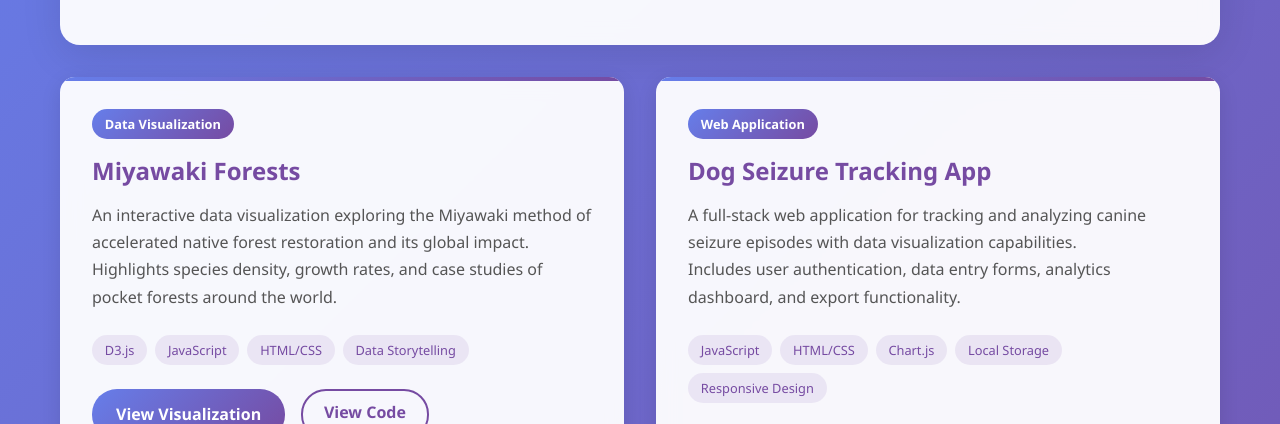
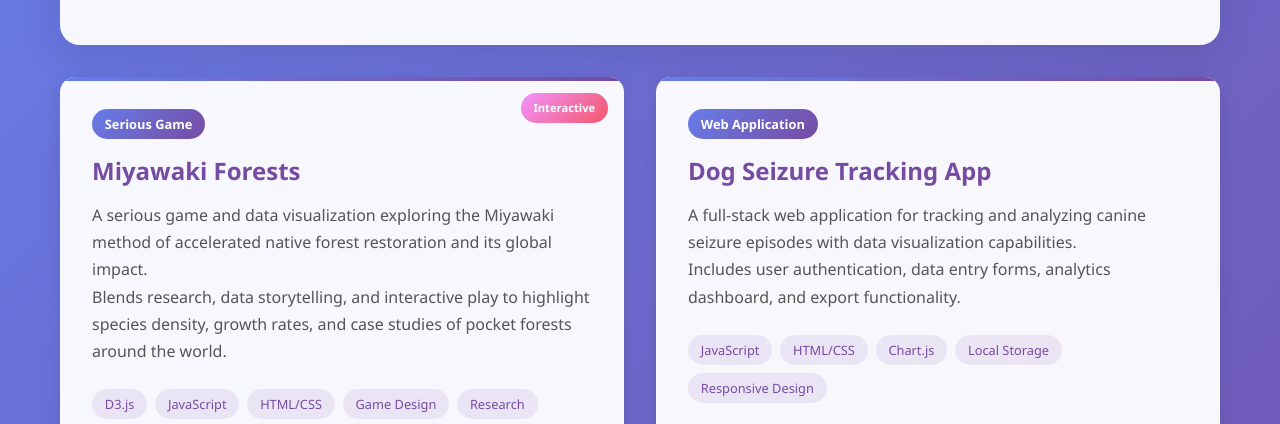
Before and after one commit to jessejinnaruiz/jessejinnaruiz.github.io, a plain HTML site: page projects/index.html in a window 1280 px wide. Shown: the part 329-753 px from the top of the page. Drawn offline with Linux system fonts and the light colour scheme.

Commit message:
Retag Miyawaki Forests as Serious Game

```diff
--- a/projects/index.html
+++ b/projects/index.html
@@ -298,17 +298,19 @@
 
             <div class="projects-grid" id="projects">
                 <div class="project-card">
-                    <div class="project-type">Data Visualization</div>
+                    <div class="interactive-badge">Interactive</div>
+                    <div class="project-type">Serious Game</div>
                     <h2>Miyawaki Forests</h2>
                     <div class="project-description">
-                        <p>An interactive data visualization exploring the Miyawaki method of accelerated native forest restoration and its global impact.</p>
-                        <p>Highlights species density, growth rates, and case studies of pocket forests around the world.</p>
+                        <p>A serious game and data visualization exploring the Miyawaki method of accelerated native forest restoration and its global impact.</p>
+                        <p>Blends research, data storytelling, and interactive play to highlight species density, growth rates, and case studies of pocket forests around the world.</p>
                     </div>
                     <div class="project-tech">
                         <span class="tech-tag">D3.js</span>
                         <span class="tech-tag">JavaScript</span>
                         <span class="tech-tag">HTML/CSS</span>
-                        <span class="tech-tag">Data Storytelling</span>
+                        <span class="tech-tag">Game Design</span>
+                        <span class="tech-tag">Research</span>
                     </div>
                     <div class="project-actions">
                         <a href="https://jessejinnaruiz.github.io/dv_miyawakiforest/" class="btn-primary">View Visualization</a>
```
Also changed, not shown: index.html (+3 -3 lines).
